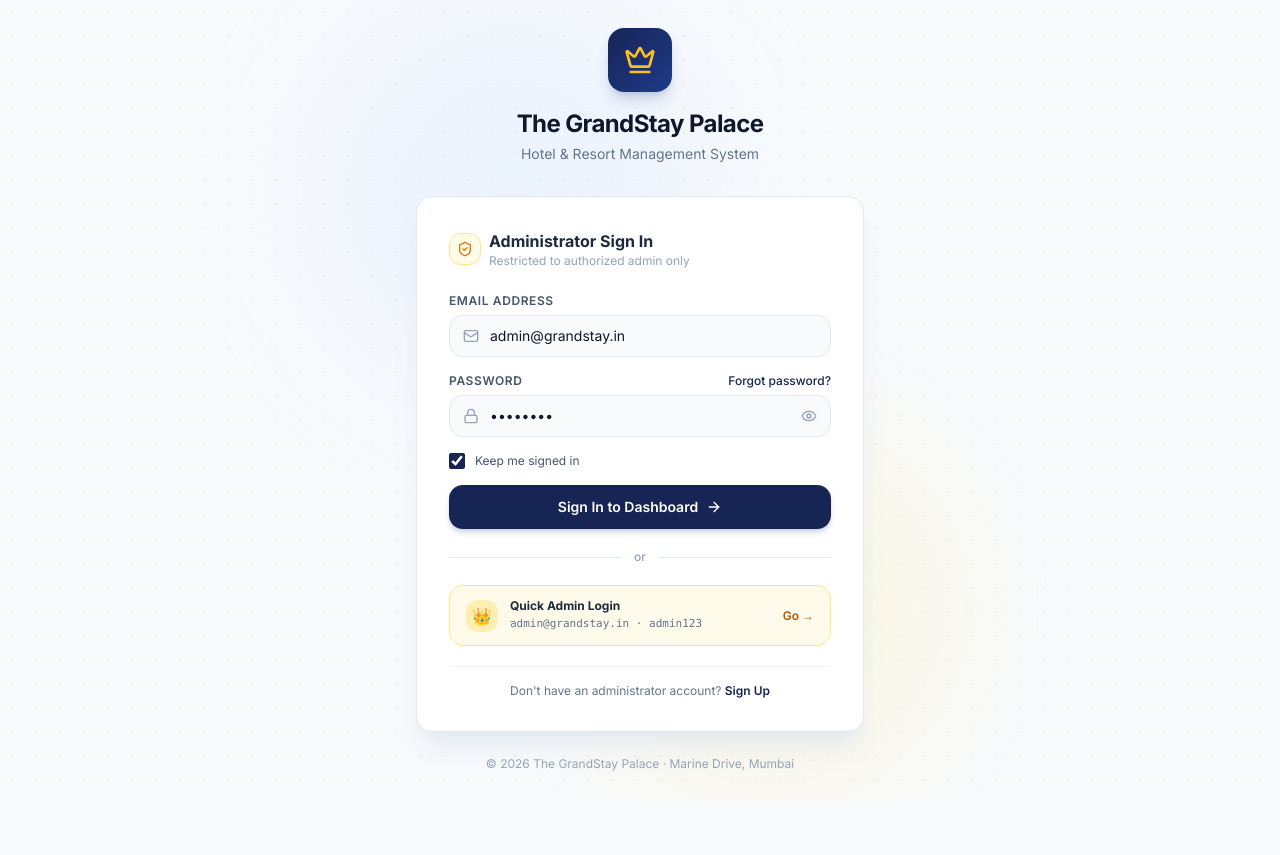
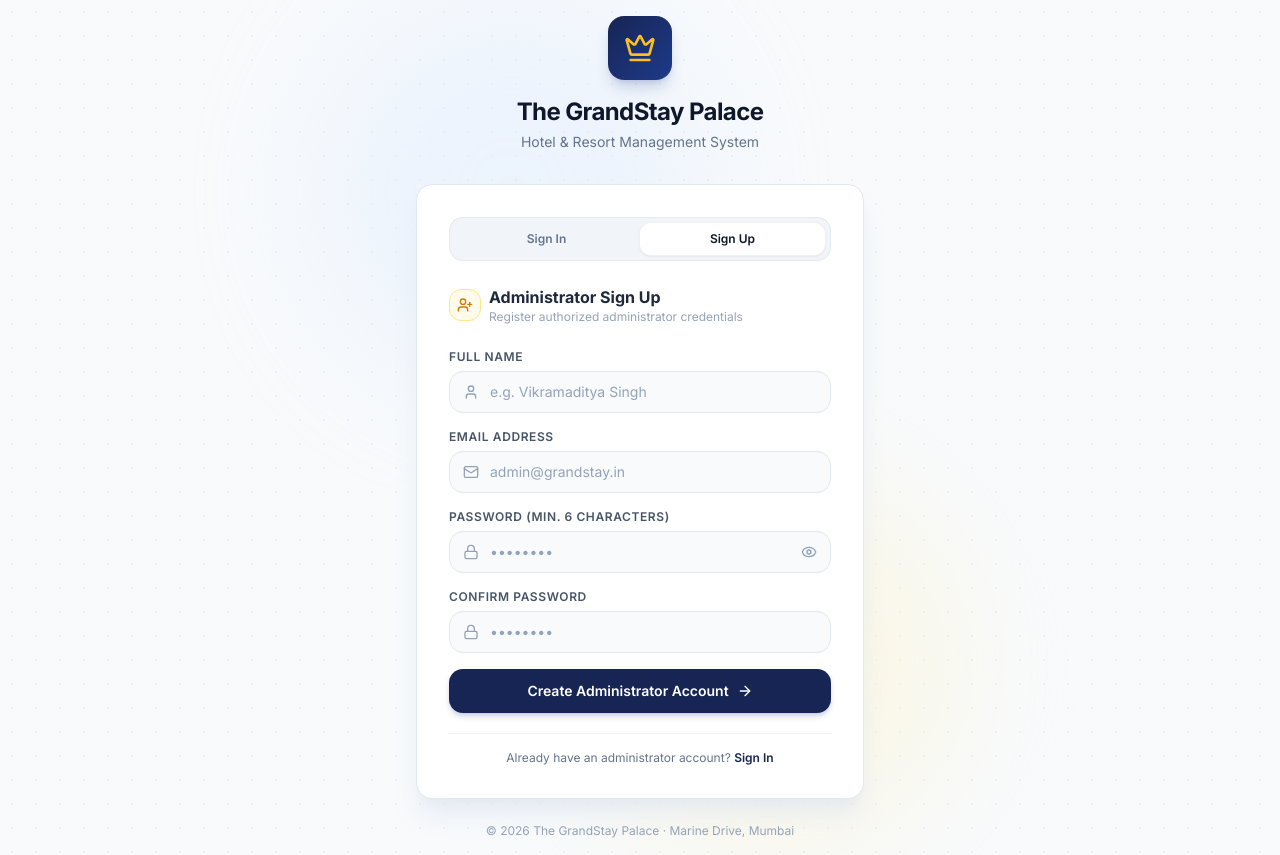
Before and after one commit to smitgadhiya017/Hotel-Management-System, a React (Vite) app: page /signup in a window 1280 px wide. Before the commit this address led to /login. Before the commit the page ends 800 px from the top, so only its background shows below. Built offline with nearby package versions, Linux system fonts and the light colour scheme; no server answers.

Commit message:
Add /signup route, seamless toggle switch, and inline validation to Sign Up form

```diff
--- a/src/App.tsx
+++ b/src/App.tsx
@@ -26,8 +26,9 @@ export default function App() {
       <AuthProvider>
         <Toaster position="top-right" richColors closeButton />
         <Routes>
-          {/* Public Login Route */}
+          {/* Public Login & Signup Routes */}
           <Route path="/login" element={<Login />} />
+          <Route path="/signup" element={<Login defaultSignUp={true} />} />
 
           {/* Protected Hotel Management Routes */}
           <Route
--- a/src/pages/Login.tsx
+++ b/src/pages/Login.tsx
@@ -6,17 +6,23 @@ import {
 } from 'lucide-react';
 import { toast } from 'sonner';
 
-export const Login: React.FC = () => {
+interface LoginProps {
+  defaultSignUp?: boolean;
+}
+
+export const Login: React.FC<LoginProps> = ({ defaultSignUp = false }) => {
   const { login, register, isAuthenticated, quickLogin } = useAuth();
   const navigate  = useNavigate();
   const location  = useLocation();
   const from      = (location.state as { from?: { pathname: string } })?.from?.pathname || '/';
 
+  const isSignUpPath = location.pathname === '/signup';
+  const [isSignUp, setIsSignUp]         = useState(defaultSignUp || isSignUpPath);
+
   useEffect(() => {
     if (isAuthenticated) navigate(from, { replace: true });
   }, [isAuthenticated, navigate, from]);
 
-  const [isSignUp, setIsSignUp]         = useState(false);
   const [showPassword, setShowPassword] = useState(false);
   const [loading, setLoading]           = useState(false);
   const [errorMsg, setErrorMsg]         = useState('');
@@ -31,6 +37,43 @@ export const Login: React.FC = () => {
   const [signUpEmail, setSignUpEmail]   = useState('');
   const [signUpPassword, setSignUpPassword] = useState('');
   const [confirmPassword, setConfirmPassword] = useState('');
+  const [signUpErrors, setSignUpErrors] = useState<{
+    name?: string;
+    email?: string;
+    password?: string;
+    confirmPassword?: string;
+  }>({});
+
+  const validateSignUp = () => {
+    const errors: { name?: string; email?: string; password?: string; confirmPassword?: string } = {};
+
+    if (!name.trim()) {
+      errors.name = 'Full name is required';
+    } else if (name.trim().length < 2) {
+      errors.name = 'Please enter a valid full name';
+    }
+
+    if (!signUpEmail.trim()) {
+      errors.email = 'Email address is required';
+    } else if (!/^[^\s@]+@[^\s@]+\.[^\s@]+$/.test(signUpEmail.trim())) {
+      errors.email = 'Please enter a valid email address';
+    }
+
+    if (!signUpPassword) {
+      errors.password = 'Password is required';
+    } else if (signUpPassword.length < 6) {
+      errors.password = 'Password must be at least 6 characters long';
+    }
+
+    if (!confirmPassword) {
+      errors.confirmPassword = 'Confirm your password';
+    } else if (confirmPassword !== signUpPassword) {
+      errors.confirmPassword = 'Passwords do not match';
+    }
+
+    setSignUpErrors(errors);
+    return Object.keys(errors).length === 0;
+  };
 
   const handleSignIn = async (e: React.FormEvent) => {
     e.preventDefault();
@@ -54,18 +97,8 @@ export const Login: React.FC = () => {
   const handleSignUp = async (e: React.FormEvent) => {
     e.preventDefault();
     setErrorMsg('');
-    if (!name.trim() || !signUpEmail.trim() || !signUpPassword) {
-      setErrorMsg('Please fill in all required fields.');
-      return;
-    }
-    if (signUpPassword.length < 6) {
-      setErrorMsg('Password must be at least 6 characters long.');
-      return;
-    }
-    if (signUpPassword !== confirmPassword) {
-      setErrorMsg('Passwords do not match.');
-      return;
-    }
+    if (!validateSignUp()) return;
+
     setLoading(true);
     const res = await register(name.trim(), signUpEmail.trim(), signUpPassword, 'Administrator');
     setLoading(false);
@@ -108,6 +141,32 @@ export const Login: React.FC = () => {
         {/* ── Card ───────────────────────────────── */}
         <div className="bg-white rounded-2xl shadow-xl shadow-slate-200/80 border border-slate-200 p-8">
 
+          {/* Seamless Sign In / Sign Up Toggle */}
+          <div className="flex p-1 bg-slate-100 rounded-xl mb-6 border border-slate-200/80">
+            <button
+              type="button"
+              onClick={() => { setIsSignUp(false); setErrorMsg(''); }}
+              className={`flex-1 py-2 text-xs font-semibold rounded-lg transition-all duration-200 cursor-pointer ${
+                !isSignUp
+                  ? 'bg-white text-slate-900 shadow-sm font-bold border border-slate-200/60'
+                  : 'text-slate-500 hover:text-slate-800'
+              }`}
+            >
+              Sign In
+            </button>
+            <button
+              type="button"
+              onClick={() => { setIsSignUp(true); setErrorMsg(''); }}
+              className={`flex-1 py-2 text-xs font-semibold rounded-lg transition-all duration-200 cursor-pointer ${
+                isSignUp
+                  ? 'bg-white text-slate-900 shadow-sm font-bold border border-slate-200/60'
+                  : 'text-slate-500 hover:text-slate-800'
+              }`}
+            >
+              Sign Up
+            </button>
+          </div>
+
           {/* Card header */}
           <div className="flex items-center gap-2 mb-6">
             <div className="w-8 h-8 rounded-lg bg-amber-50 border border-amber-200 flex items-center justify-center">
@@ -119,7 +178,7 @@ export const Login: React.FC = () => {
             </div>
             <div>
               <h2 className="text-base font-bold text-slate-800">
-                {isSignUp ? 'Create Admin Account' : 'Administrator Sign In'}
+                {isSignUp ? 'Administrator Sign Up' : 'Administrator Sign In'}
               </h2>
               <p className="text-xs text-slate-400">
                 {isSignUp ? 'Register authorized administrator credentials' : 'Restricted to authorized admin only'}
@@ -144,16 +203,28 @@ export const Login: React.FC = () => {
                   Full Name
                 </label>
                 <div className="relative">
-                  <User className="w-4 h-4 absolute left-3.5 top-1/2 -translate-y-1/2 text-slate-400" />
+                  <User className={`w-4 h-4 absolute left-3.5 top-1/2 -translate-y-1/2 transition-colors ${signUpErrors.name ? 'text-red-400' : 'text-slate-400'}`} />
                   <input
                     type="text"
                     value={name}
-                    onChange={e => setName(e.target.value)}
+                    onChange={e => {
+                      setName(e.target.value);
+                      if (signUpErrors.name) setSignUpErrors(prev => ({ ...prev, name: undefined }));
+                    }}
                     placeholder="e.g. Vikramaditya Singh"
-                    required
-                    className="w-full pl-10 pr-4 py-2.5 bg-slate-50 border border-slate-200 rounded-xl text-sm text-slate-900 placeholder:text-slate-400 focus:outline-none focus:ring-2 focus:ring-[#172554]/30 focus:border-[#172554] transition-all"
+                    className={`w-full pl-10 pr-4 py-2.5 bg-slate-50 border rounded-xl text-sm text-slate-900 placeholder:text-slate-400 focus:outline-none transition-all ${
+                      signUpErrors.name
+                        ? 'border-red-300 focus:ring-2 focus:ring-red-400/20 focus:border-red-500'
+                        : 'border-slate-200 focus:ring-2 focus:ring-[#172554]/30 focus:border-[#172554]'
+                    }`}
                   />
                 </div>
+                {signUpErrors.name && (
+                  <p className="text-xs text-red-500 mt-1.5 flex items-center gap-1 font-medium">
+                    <AlertCircle className="w-3.5 h-3.5 flex-shrink-0" />
+                    <span>{signUpErrors.name}</span>
+                  </p>
+                )}
               </div>
 
               {/* Email */}
@@ -162,16 +233,28 @@ export const Login: React.FC = () => {
                   Email Address
                 </label>
                 <div className="relative">
-                  <Mail className="w-4 h-4 absolute left-3.5 top-1/2 -translate-y-1/2 text-slate-400" />
+                  <Mail className={`w-4 h-4 absolute left-3.5 top-1/2 -translate-y-1/2 transition-colors ${signUpErrors.email ? 'text-red-400' : 'text-slate-400'}`} />
                   <input
                     type="email"
                     value={signUpEmail}
-                    onChange={e => setSignUpEmail(e.target.value)}
+                    onChange={e => {
+                      setSignUpEmail(e.target.value);
+                      if (signUpErrors.email) setSignUpErrors(prev => ({ ...prev, email: undefined }));
+                    }}
                     placeholder="admin@grandstay.in"
-                    required
-                    className="w-full pl-10 pr-4 py-2.5 bg-slate-50 border border-slate-200 rounded-xl text-sm text-slate-900 placeholder:text-slate-400 focus:outline-none focus:ring-2 focus:ring-[#172554]/30 focus:border-[#172554] transition-all"
+                    className={`w-full pl-10 pr-4 py-2.5 bg-slate-50 border rounded-xl text-sm text-slate-900 placeholder:text-slate-400 focus:outline-none transition-all ${
+                      signUpErrors.email
+                        ? 'border-red-300 focus:ring-2 focus:ring-red-400/20 focus:border-red-500'
+                        : 'border-slate-200 focus:ring-2 focus:ring-[#172554]/30 focus:border-[#172554]'
+                    }`}
                   />
                 </div>
+                {signUpErrors.email && (
+                  <p className="text-xs text-red-500 mt-1.5 flex items-center gap-1 font-medium">
+                    <AlertCircle className="w-3.5 h-3.5 flex-shrink-0" />
+                    <span>{signUpErrors.email}</span>
+                  </p>
+                )}
               </div>
 
               {/* Password */}
@@ -180,15 +263,20 @@ export const Login: React.FC = () => {
                   Password (min. 6 characters)
                 </label>
                 <div className="relative">
-                  <Lock className="w-4 h-4 absolute left-3.5 top-1/2 -translate-y-1/2 text-slate-400" />
+                  <Lock className={`w-4 h-4 absolute left-3.5 top-1/2 -translate-y-1/2 transition-colors ${signUpErrors.password ? 'text-red-400' : 'text-slate-400'}`} />
                   <input
                     type={showPassword ? 'text' : 'password'}
                     value={signUpPassword}
-                    onChange={e => setSignUpPassword(e.target.value)}
+                    onChange={e => {
+                      setSignUpPassword(e.target.value);
+                      if (signUpErrors.password) setSignUpErrors(prev => ({ ...prev, password: undefined }));
+                    }}
                     placeholder="••••••••"
-                    required
-                    minLength={6}
-                    className="w-full pl-10 pr-10 py-2.5 bg-slate-50 border border-slate-200 rounded-xl text-sm text-slate-900 placeholder:text-slate-400 focus:outline-none focus:ring-2 focus:ring-[#172554]/30 focus:border-[#172554] transition-all"
+                    className={`w-full pl-10 pr-10 py-2.5 bg-slate-50 border rounded-xl text-sm text-slate-900 placeholder:text-slate-400 focus:outline-none transition-all ${
+                      signUpErrors.password
+                        ? 'border-red-300 focus:ring-2 focus:ring-red-400/20 focus:border-red-500'
+                        : 'border-slate-200 focus:ring-2 focus:ring-[#172554]/30 focus:border-[#172554]'
+                    }`}
                   />
                   <button
                     type="button"
@@ -198,6 +286,12 @@ export const Login: React.FC = () => {
                     {showPassword ? <EyeOff className="w-4 h-4" /> : <Eye className="w-4 h-4" />}
                   </button>
                 </div>
+                {signUpErrors.password && (
+                  <p className="text-xs text-red-500 mt-1.5 flex items-center gap-1 font-medium">
+                    <AlertCircle className="w-3.5 h-3.5 flex-shrink-0" />
+                    <span>{signUpErrors.password}</span>
+                  </p>
+                )}
               </div>
 
               {/* Confirm Password */}
@@ -206,16 +300,28 @@ export const Login: React.FC = () => {
                   Confirm Password
                 </label>
                 <div className="relative">
-                  <Lock className="w-4 h-4 absolute left-3.5 top-1/2 -translate-y-1/2 text-slate-400" />
+                  <Lock className={`w-4 h-4 absolute left-3.5 top-1/2 -translate-y-1/2 transition-colors ${signUpErrors.confirmPassword ? 'text-red-400' : 'text-slate-400'}`} />
                   <input
                     type={showPassword ? 'text' : 'password'}
                     value={confirmPassword}
-                    onChange={e => setConfirmPassword(e.target.value)}
+                    onChange={e => {
+                      setConfirmPassword(e.target.value);
+                      if (signUpErrors.confirmPassword) setSignUpErrors(prev => ({ ...prev, confirmPassword: undefined }));
+                    }}
                     placeholder="••••••••"
-                    required
-                    className="w-full pl-10 pr-4 py-2.5 bg-slate-50 border border-slate-200 rounded-xl text-sm text-slate-900 placeholder:text-slate-400 focus:outline-none focus:ring-2 focus:ring-[#172554]/30 focus:border-[#172554] transition-all"
+                    className={`w-full pl-10 pr-4 py-2.5 bg-slate-50 border rounded-xl text-sm text-slate-900 placeholder:text-slate-400 focus:outline-none transition-all ${
+                      signUpErrors.confirmPassword
+                        ? 'border-red-300 focus:ring-2 focus:ring-red-400/20 focus:border-red-500'
+                        : 'border-slate-200 focus:ring-2 focus:ring-[#172554]/30 focus:border-[#172554]'
+                    }`}
                   />
                 </div>
+                {signUpErrors.confirmPassword && (
+                  <p className="text-xs text-red-500 mt-1.5 flex items-center gap-1 font-medium">
+                    <AlertCircle className="w-3.5 h-3.5 flex-shrink-0" />
+                    <span>{signUpErrors.confirmPassword}</span>
+                  </p>
+                )}
               </div>
 
               {/* Submit */}
```
